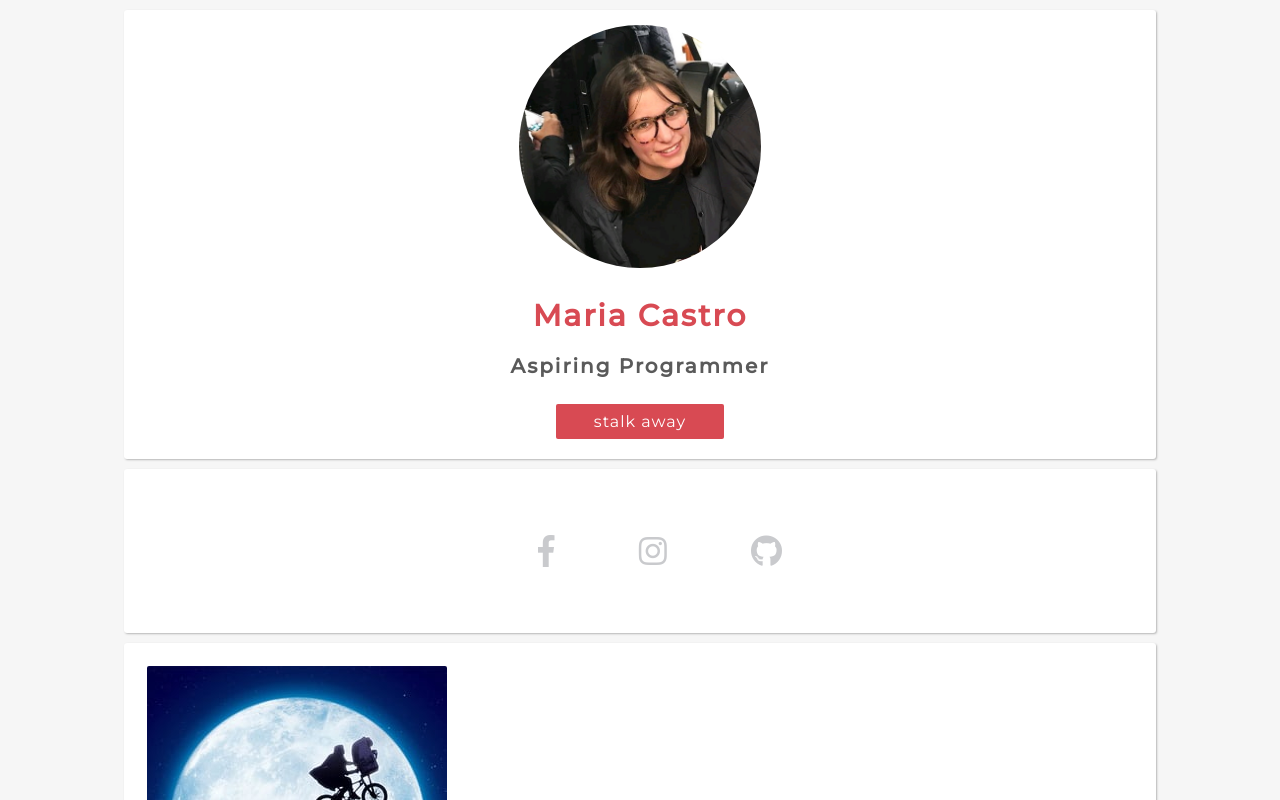
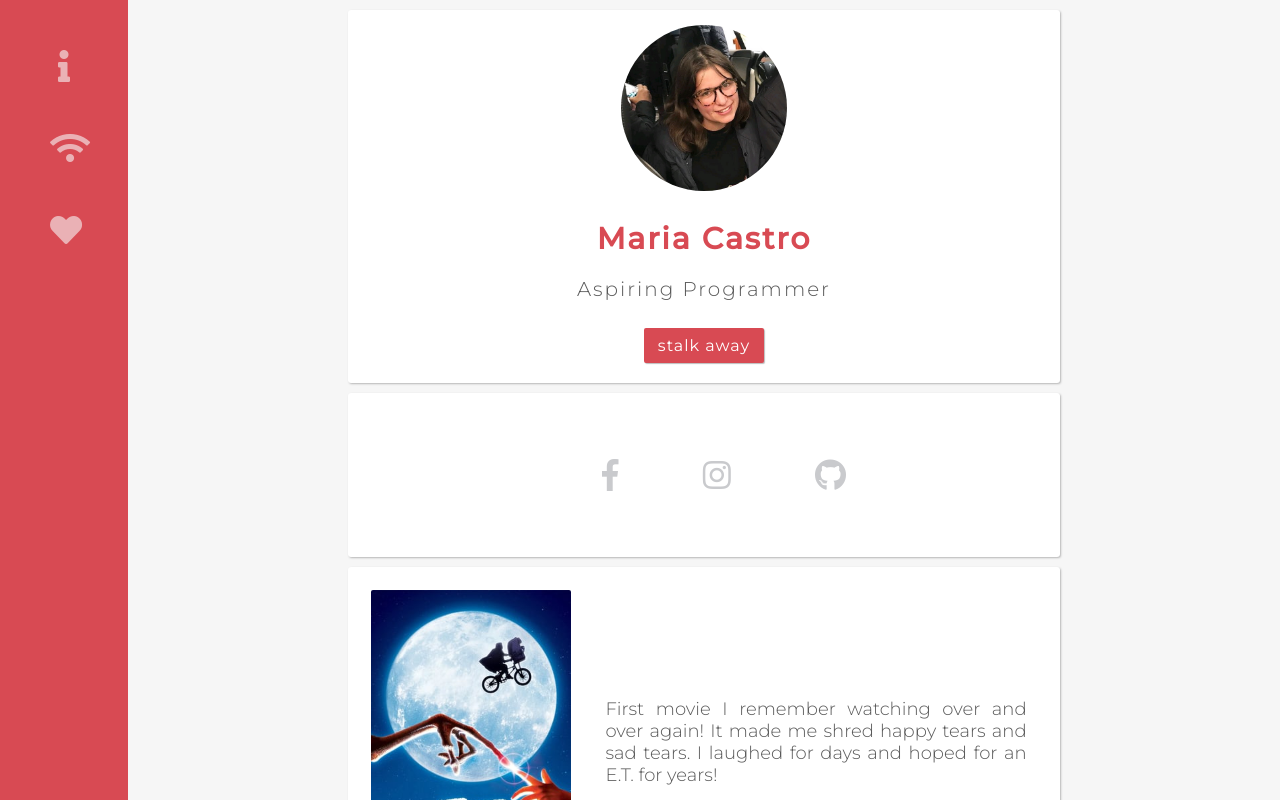
Before and after one commit to mariacastro96/profile, a plain HTML site: page index.html in a window 1280 px wide. Shown: the top 800 px of the page. Drawn offline with Linux system fonts and the light colour scheme.

Commit message:
sidebar done

```diff
--- a/index.html
+++ b/index.html
@@ -9,7 +9,20 @@
   </head>
 
   <body>
-    <div class="box text-center">
+
+    <div id="sidebar">
+
+      <ul class="text-center sidebar-list">
+        <li class="side-icon"><a href="#info"><i class="fas fa-info fa-2x"></i></a></li>
+        <li class="side-icon"><a href="#net"><i class="fas fa-wifi fa-2x"></i></a></li>
+        <li class="side-icon"><a href="#likes"><i class="fas fa-heart fa-2x"></i></a></li>
+      </ul>
+
+
+    </div>
+
+    <div id="content">
+      <div id="info" class="text-center">
         <div class="avatar-container">
           <img src="images/maria.jpg" alt="my profile pic" class="avatar-pic">
         </div>
@@ -25,7 +38,7 @@
 
       </div>
 
-    <div class="box text-center">
+      <div id="net" class="text-center">
         <ul class="list">
           <li><a href="https://www.facebook.com/mariabi.castro"><i class="fab fa-facebook-f fa-2x"></i></a></li>
           <li><a href=https://www.instagram.com/mariacastro96/?hl=pt><i class="fab fa-instagram fa-2x"></i></a></li>
@@ -33,7 +46,7 @@
         </ul>
       </div>
 
-    <div class="box text-center">
+      <div id="likes" class="text-center">
         <div class="ET">
           <table>
             <tbody>
@@ -61,5 +74,6 @@
           </table>
         </div>
       </div>
+    </div>
   </body>
 </html>
--- a/style.css
+++ b/style.css
@@ -2,6 +2,7 @@ body {
   font-family: 'Montserrat', sans-serif;
   color: rgb(90, 90, 90);
   background-color: rgb(246, 246, 246);
+  margin: 0;
 }
 
 h1, h2 {
@@ -12,7 +13,10 @@ h1, h2 {
 h1 {
   color: rgb(216, 74, 83);
   font-size: 30px;
+}
 
+h2 {
+  font-weight: lighter;
 }
 
 table p {
@@ -24,9 +28,9 @@ div {
   border:3px solid black;
 }*/
 
-.box {
+#info, #net, #likes {
   background-color: white;
-  width: 80%;
+  width: 60%;
   margin: 10px auto;
   padding: 10px;
   border-radius: 3px;
@@ -70,6 +74,7 @@ div {
   letter-spacing: 1px;
   font-weight: medium;
   font-size: 20px;
+  box-shadow: 1px 1px 1px rgba(90, 90, 90, 0.4)
 }
 
 .button:hover {
@@ -98,7 +103,7 @@ div {
 .interest-picture {
  padding: 5px;
  border-radius: 7px;
- width: 300px;
+ width: 200px;
  margin: 5px;
 }
 
@@ -108,10 +113,42 @@ div {
   text-align: justify;
   font-size: 18px;
   font-weight: lighter;
+}
+
+#sidebar {
+  float: left;
+  background-color: rgb(216, 74, 83);
+  width: 10%;
+  height: 100%;
+  position: fixed;
+  margin: 0;
+  padding: 0;
+}
+
+#content {
+  float: right;
+  width: 90%;
+}
+
+.side-icon {
+  text-align: center;
+  margin: 50px;
+}
+
+.side-icon a {
+  color: rgb(246, 246, 246, 0.6);
+}
+
+.side-icon a:hover {
+  color: rgb(90, 90, 90);
+}
+.sidebar-list {
+  list-style-type: none;
+  padding-left: 0;
+  margin-top: 50px;
+  margin-bottom: 50px;
 
 }
-
-
 
 @media (max-width: 1360px) {
   /* For a screen < 960px, this CSS will be read */
@@ -199,3 +236,14 @@ div {
   font-size: 12px;
   }
 }
+
+@media (max-width: 1000px) {
+  /* For a screen < 960px, this CSS will be read */
+  #content {
+    width: 100%;
+  }
+
+  #sidebar {
+    width: 0;
+  }
+}
```
Lines whose indentation alone changed are shown as unchanged.
